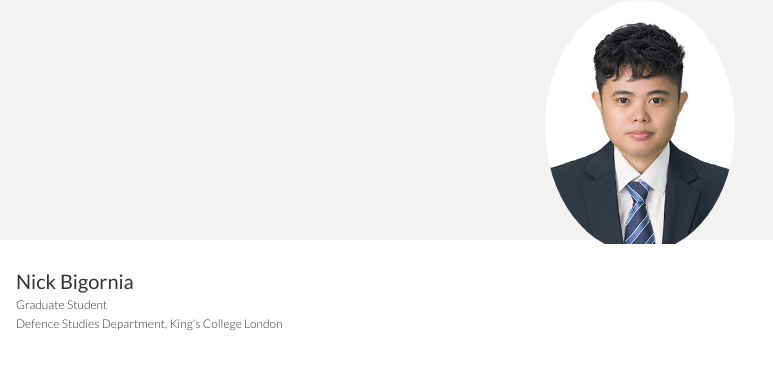
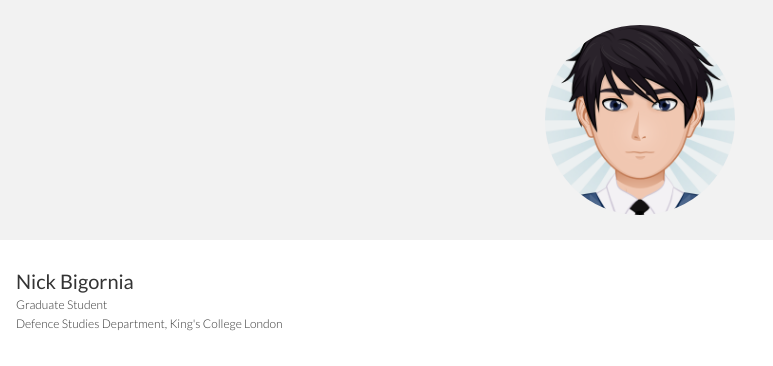
Before and after one commit to nickbigornia/launchcode, a plain HTML site: page index.html in a window 1280 px wide. Shown: the top 366 px of the page, 0-773 px from the left. Drawn offline with Linux system fonts and the light colour scheme; a web font is replaced by a local one.

Commit message:
Update index.html

```diff
--- a/index.html
+++ b/index.html
@@ -14,7 +14,7 @@
 			<div class="row">
 				<div class="col"></div>
 				<div class="col is-5">
-					<img class="profile-pic" src="nick photo prof.jpeg" alt="Profile Picture">
+					<img class="profile-pic" src="nick photo.png" alt="Profile Picture">
 				</div>
 				<div class="col"></div>
 			</div>
```
